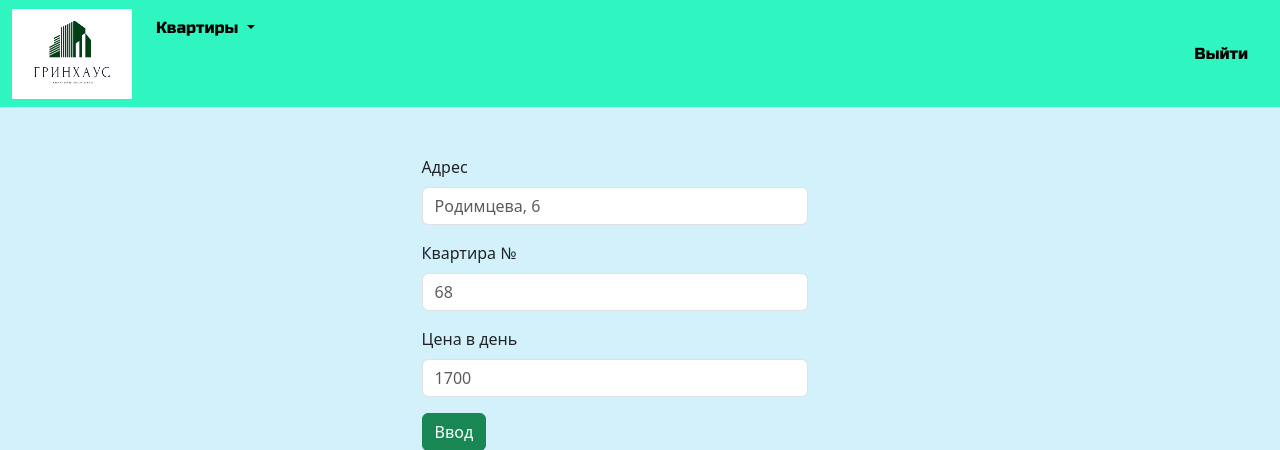
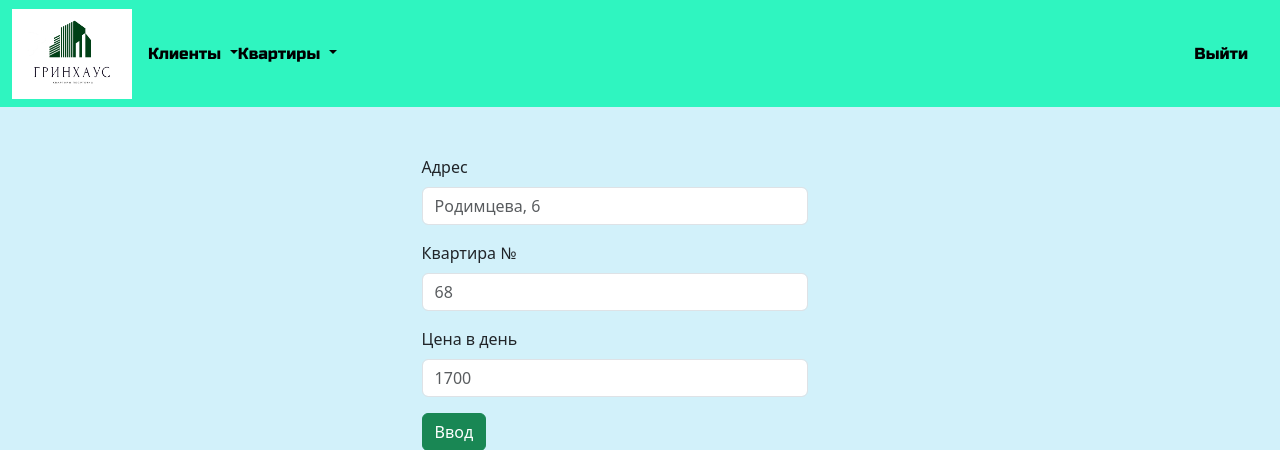
Before and after one commit to grigorenkoei/greenhouse, a Django app: page /basic_app/add_flat/ in a window 1280 px wide. Shown: the top 450 px of the page. Run offline with Django 4.2, Linux system fonts and the light colour scheme; the visitor is signed in with stand-in values (Sample User, id 1); some libraries are stand-ins or nearby versions.

Commit message:
fix navbar

```diff
--- a/templates/basic_app/html/base_b.html
+++ b/templates/basic_app/html/base_b.html
@@ -26,26 +26,38 @@
 <nav class="navbar navbar-expand-sm me-auto" style="background-color: #2ff5c0;">
       <div class="container-fluid" >
         <div class="collapse navbar-collapse" id="navbarSupportedContent">
-          <ul class="navbar-nav me-auto order-0 ">
+          <ul class="navbar-nav">
               <li class="nav-item">
                 <a class="navbar-brand" href="/">
                     <img src="{% static 'images/logo.jpg' %}" alt="Logo" width="120" height="90" class="d-inline-block align-text-top">
                 </a>
               </li>
+          </ul>
 
-              <li class="nav-item dropdown">
-                  <a class="nav-link dropdown-toggle active" href="#" id="navbarScrollingDropdown" role="button" data-bs-toggle="dropdown" aria-expanded="false" style="font-family: Russo One;">
+              <div class="nav-item dropdown">
+                    <a class="nav-link dropdown-toggle active lg-col-2" href="#" id="navbarScrollingDropdown" role="button" data-bs-toggle="dropdown" aria-expanded="false" style="font-family: Russo One;color:black">
+                        Клиенты
+                    </a>
+                <ul class="dropdown-menu" aria-labelledby="navbarScrollingDropdown">
+                    <li><a class="dropdown-item" href="{% url 'basic_app:add_client' %}">Добавить</a></li>
+                    <li><a class="dropdown-item" href="{% url 'basic_app:find_client' %}">Поиск</a></li>
+                </ul>
+
+              </div>
+
+              <div class="nav-item dropdown">
+                    <a class="nav-link dropdown-toggle active lg-col-2" href="#" id="navbarScrollingDropdown" role="button" data-bs-toggle="dropdown" aria-expanded="false" style="font-family: Russo One; color:black">
                         Квартиры
                     </a>
                 <ul class="dropdown-menu" aria-labelledby="navbarScrollingDropdown">
                     <li><a class="dropdown-item" href="{% url 'basic_app:add_flat' %}">Добавить</a></li>
-                      <li><a class="dropdown-item" href="{% url 'basic_app:flats' %}">Смотреть</a></li>
-                  </ul>
-              </li>
-
+                    <li><a class="dropdown-item" href="{% url 'basic_app:flats' %}">Список</a></li>
                 </ul>
 
               </div>
+
+
+
           {% if user.is_authenticated %}
           <div class="ms-auto">
               <ul class="container navbar-nav">
@@ -60,6 +72,7 @@
           </div>
           {% endif %}
         </div>
+      </div>
     </nav>
     {% block content %}
 
```
Lines whose indentation alone changed are shown as unchanged.
